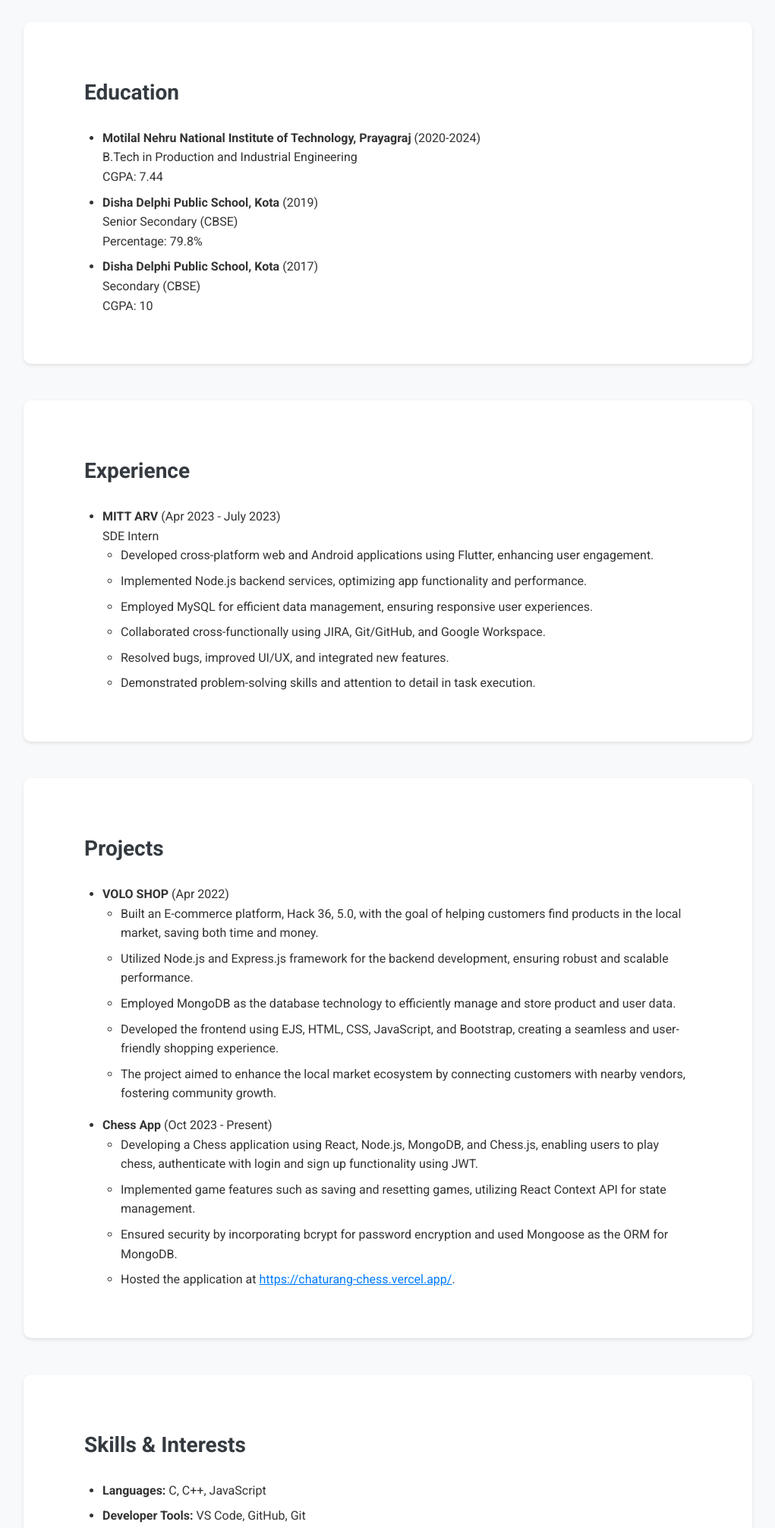
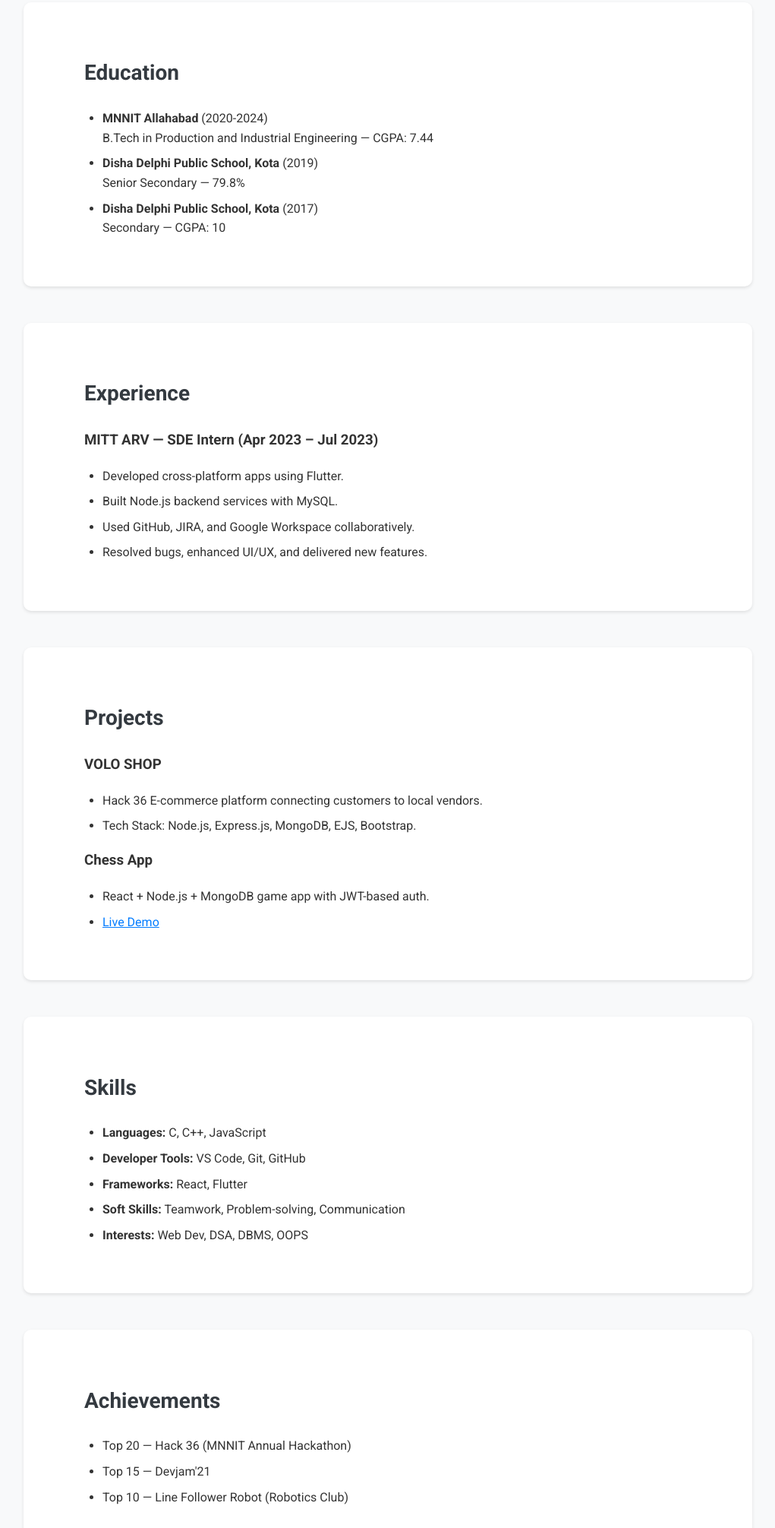
Before and after one commit to sauravraj276/sauravraj276.github.io, a plain HTML site: page index.html in a window 1280 px wide. Shown: the part 492-2503 px from the top of the page at 76% size, without its empty margins (129-1150 px from the left). Drawn offline with Linux system fonts and the light colour scheme.

Commit message:
Update index.html

```diff
--- a/index.html
+++ b/index.html
@@ -1,118 +1,107 @@
 <!DOCTYPE html>
 <html lang="en">
 <head>
-    <meta charset="UTF-8">
-    <meta name="viewport" content="width=device-width, initial-scale=1.0">
-    <title>Saurav Raj's Portfolio</title>
-    <link rel="stylesheet" href="styles.css">
-    <link href="https://fonts.googleapis.com/css2?family=Roboto:wght@400;700&display=swap" rel="stylesheet">
+  <meta charset="UTF-8" />
+  <meta name="viewport" content="width=device-width, initial-scale=1.0"/>
+  <title>Saurav Raj | Portfolio</title>
+  <link rel="stylesheet" href="styles.css" />
+  <link href="https://fonts.googleapis.com/css2?family=Roboto:wght@400;700&display=swap" rel="stylesheet"/>
 </head>
 <body>
   <header>
+    <div class="container">
       <h1>Saurav Raj</h1>
       <nav>
-            <ul>
+        <ul class="nav-links">
           <li><a href="#about">About</a></li>
           <li><a href="#education">Education</a></li>
           <li><a href="#experience">Experience</a></li>
           <li><a href="#projects">Projects</a></li>
-                <li><a href="#skills">Skills & Interests</a></li>
+          <li><a href="#skills">Skills</a></li>
           <li><a href="#achievements">Achievements</a></li>
           <li><a href="#contact">Contact</a></li>
         </ul>
       </nav>
+    </div>
   </header>
 
+  <main class="container">
     <section id="about">
       <h2>About Me</h2>
-        <p>Bachelor of Technology in Production and Industrial Engineering from Motilal Nehru National Institute of Technology Allahabad, Prayagraj.</p>
+      <p>B.Tech in Production and Industrial Engineering from MNNIT Allahabad.</p>
     </section>
 
     <section id="education">
       <h2>Education</h2>
       <ul>
-            <li><strong>Motilal Nehru National Institute of Technology, Prayagraj</strong> (2020-2024)
-                <br>B.Tech in Production and Industrial Engineering
-                <br>CGPA: 7.44
-            </li>
-            <li><strong>Disha Delphi Public School, Kota</strong> (2019)
-                <br>Senior Secondary (CBSE)
-                <br>Percentage: 79.8%
-            </li>
-            <li><strong>Disha Delphi Public School, Kota</strong> (2017)
-                <br>Secondary (CBSE)
-                <br>CGPA: 10
-            </li>
+        <li><strong>MNNIT Allahabad</strong> (2020-2024)<br>B.Tech in Production and Industrial Engineering — CGPA: 7.44</li>
+        <li><strong>Disha Delphi Public School, Kota</strong> (2019)<br>Senior Secondary — 79.8%</li>
+        <li><strong>Disha Delphi Public School, Kota</strong> (2017)<br>Secondary — CGPA: 10</li>
       </ul>
     </section>
 
     <section id="experience">
       <h2>Experience</h2>
+      <div class="card">
+        <h3>MITT ARV — SDE Intern <span>(Apr 2023 – Jul 2023)</span></h3>
         <ul>
-            <li><strong>MITT ARV</strong> (Apr 2023 - July 2023)
-                <br>SDE Intern
-                <ul>
-                    <li>Developed cross-platform web and Android applications using Flutter, enhancing user engagement.</li>
-                    <li>Implemented Node.js backend services, optimizing app functionality and performance.</li>
-                    <li>Employed MySQL for efficient data management, ensuring responsive user experiences.</li>
-                    <li>Collaborated cross-functionally using JIRA, Git/GitHub, and Google Workspace.</li>
-                    <li>Resolved bugs, improved UI/UX, and integrated new features.</li>
-                    <li>Demonstrated problem-solving skills and attention to detail in task execution.</li>
+          <li>Developed cross-platform apps using Flutter.</li>
+          <li>Built Node.js backend services with MySQL.</li>
+          <li>Used GitHub, JIRA, and Google Workspace collaboratively.</li>
+          <li>Resolved bugs, enhanced UI/UX, and delivered new features.</li>
         </ul>
-            </li>
-        </ul>
+      </div>
     </section>
 
     <section id="projects">
       <h2>Projects</h2>
+      <div class="card">
+        <h3>VOLO SHOP</h3>
         <ul>
-            <li><strong>VOLO SHOP</strong> (Apr 2022)
+          <li>Hack 36 E-commerce platform connecting customers to local vendors.</li>
+          <li>Tech Stack: Node.js, Express.js, MongoDB, EJS, Bootstrap.</li>
+        </ul>
+      </div>
+      <div class="card">
+        <h3>Chess App</h3>
         <ul>
-                    <li>Built an E-commerce platform, Hack 36, 5.0, with the goal of helping customers find products in the local market, saving both time and money.</li>
-                    <li>Utilized Node.js and Express.js framework for the backend development, ensuring robust and scalable performance.</li>
-                    <li>Employed MongoDB as the database technology to efficiently manage and store product and user data.</li>
-                    <li>Developed the frontend using EJS, HTML, CSS, JavaScript, and Bootstrap, creating a seamless and user-friendly shopping experience.</li>
-                    <li>The project aimed to enhance the local market ecosystem by connecting customers with nearby vendors, fostering community growth.</li>
+          <li>React + Node.js + MongoDB game app with JWT-based auth.</li>
+          <li><a href="https://chaturang-chess.vercel.app/" target="_blank">Live Demo</a></li>
         </ul>
-            </li>
-            <li><strong>Chess App</strong> (Oct 2023 - Present)
-                <ul>
-                    <li>Developing a Chess application using React, Node.js, MongoDB, and Chess.js, enabling users to play chess, authenticate with login and sign up functionality using JWT.</li>
-                    <li>Implemented game features such as saving and resetting games, utilizing React Context API for state management.</li>
-                    <li>Ensured security by incorporating bcrypt for password encryption and used Mongoose as the ORM for MongoDB.</li>
-                    <li>Hosted the application at <a href="https://chaturang-chess.vercel.app/" target="_blank">https://chaturang-chess.vercel.app/</a>.</li>
-                </ul>
-            </li>
-        </ul>
+      </div>
     </section>
 
     <section id="skills">
-        <h2>Skills & Interests</h2>
-        <ul>
+      <h2>Skills</h2>
+      <ul class="grid-2">
         <li><strong>Languages:</strong> C, C++, JavaScript</li>
-            <li><strong>Developer Tools:</strong> VS Code, GitHub, Git</li>
+        <li><strong>Developer Tools:</strong> VS Code, Git, GitHub</li>
         <li><strong>Frameworks:</strong> React, Flutter</li>
-            <li><strong>Soft Skills:</strong> Interpersonal skill, Teamwork, Problem-solving</li>
-            <li><strong>Areas of Interest:</strong> Web development, DSA, DBMS, OOPS</li>
+        <li><strong>Soft Skills:</strong> Teamwork, Problem-solving, Communication</li>
+        <li><strong>Interests:</strong> Web Dev, DSA, DBMS, OOPS</li>
       </ul>
     </section>
 
     <section id="achievements">
       <h2>Achievements</h2>
       <ul>
-            <li>Secured top-20 rank in Hack 36 (Annual Hackathon of MNNIT Allahabad).</li>
-            <li>Top 15 in Devjam’21 (Development event for freshers in MNNIT).</li>
-            <li>Top 10 in LINE FOLLOWER ROBOT (Event by Robotics Club MNNIT for freshers).</li>
+        <li>Top 20 — Hack 36 (MNNIT Annual Hackathon)</li>
+        <li>Top 15 — Devjam'21</li>
+        <li>Top 10 — Line Follower Robot (Robotics Club)</li>
       </ul>
     </section>
 
     <section id="contact">
       <h2>Contact</h2>
-        <p>Email: <a href="mailto:sauravraj276@gmail.com">sauravraj276@gmail.com</a></p>
-        <p>Phone: +91-9587584186</p>
-        <p>GitHub: <a href="https://github.com/sauravraj276" target="_blank">sauravraj276</a></p>
-        <p>LinkedIn: <a href="https://linkedin.com/in/sauravraj" target="_blank">sauravraj</a></p>
+      <p><strong>Email:</strong> <a href="mailto:sauravraj276@gmail.com">sauravraj276@gmail.com</a></p>
+      <p><strong>Phone:</strong> +91-9587584186</p>
+      <p><strong>GitHub:</strong> <a href="https://github.com/sauravraj276" target="_blank">github.com/sauravraj276</a></p>
+      <p><strong>LinkedIn:</strong> <a href="https://linkedin.com/in/sauravraj" target="_blank">linkedin.com/in/sauravraj</a></p>
     </section>
+  </main>
 
   <footer>
     <p>&copy; 2024 Saurav Raj</p>
+  </footer>
+</body>
+</html>
```
Lines whose indentation alone changed are shown as unchanged.
